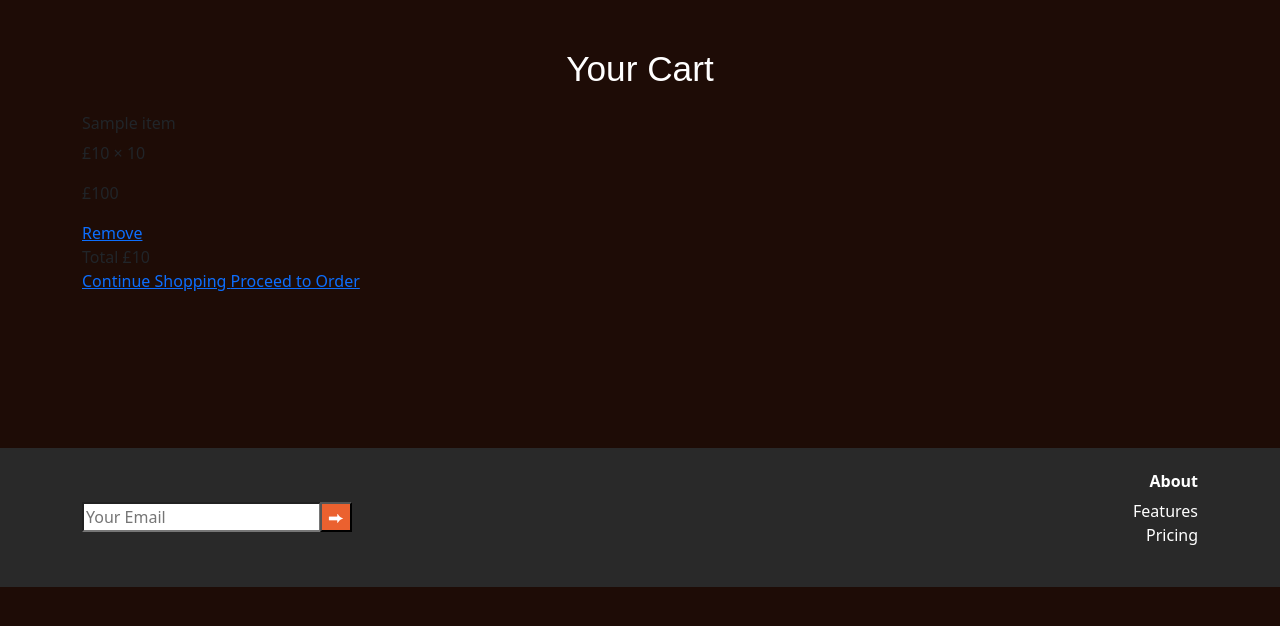
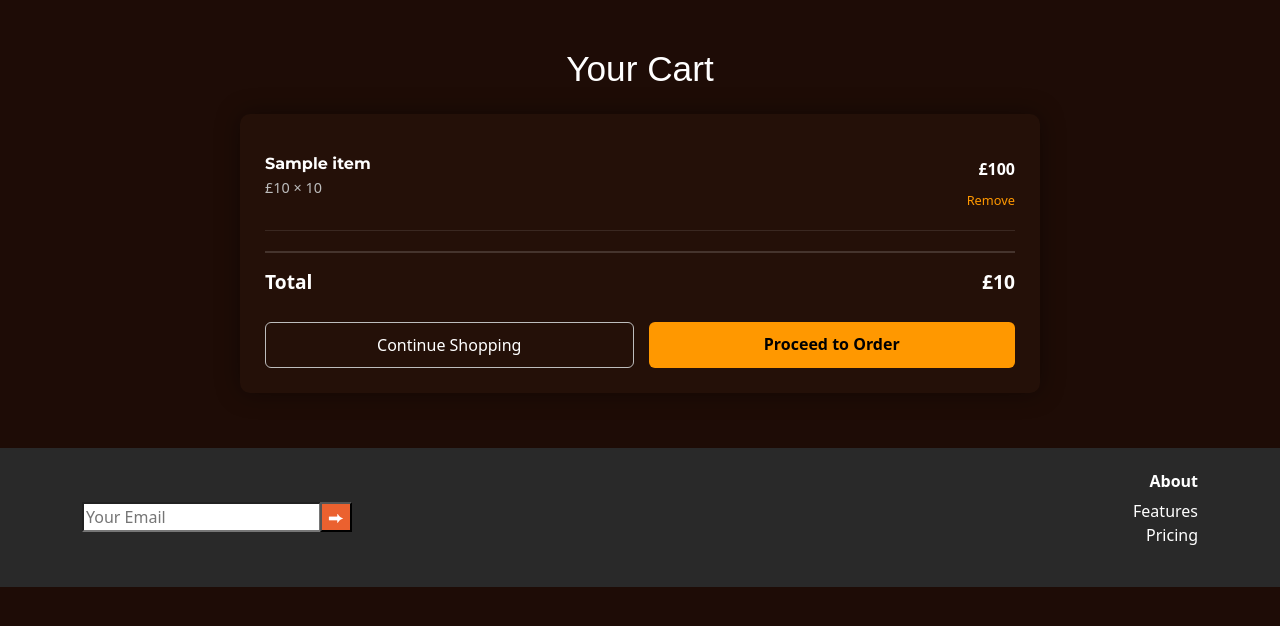
Before and after one commit to African-wild-wood-creation/African-wild-wood-creation, a Flask app: template templates/cart.html in a window 1280 px wide. Shown: the part 85-711 px from the top of the page. Run offline with Flask 3, Linux system fonts and the light colour scheme; the template is opened without the code that fills it: most values are stand-ins (such as "Sample title", 1, 10 or a date in 2020); some web fonts are replaced.

Commit message:
style cart.html

```diff
--- a/static/css/style.css
+++ b/static/css/style.css
@@ -282,6 +282,137 @@ footer{
     /* placeholder */
 }
 
+/* ================= CART PAGE ================= */
+
+.cart-wrapper {
+    max-width: 800px;
+    margin: 0 auto;
+    background-color: #241008;
+    border-radius: 10px;
+    padding: 25px;
+    box-shadow: 0 0 25px rgba(0,0,0,0.4);
+}
+
+/* Individual cart item */
+.cart-item {
+    display: flex;
+    justify-content: space-between;
+    align-items: center;
+    padding: 15px 0;
+    border-bottom: 1px solid rgba(255,255,255,0.1);
+}
+
+.cart-item:last-child {
+    border-bottom: none;
+}
+
+.cart-item-name {
+    font-family: 'Montserrat', sans-serif;
+    font-weight: 600;
+    color: #fff;
+    margin-bottom: 4px;
+}
+
+.cart-item-price {
+    font-size: 0.9rem;
+    color: #bdbdbd;
+}
+
+/* Right side */
+.cart-item-right {
+    text-align: right;
+}
+
+.cart-item-subtotal {
+    font-weight: 600;
+    color: #fff;
+    margin-bottom: 6px;
+}
+
+/* Remove button */
+.cart-remove-btn {
+    font-size: 0.8rem;
+    color: #ff9800;
+    text-decoration: none;
+}
+
+.cart-remove-btn:hover {
+    color: #e68900;
+    text-decoration: underline;
+}
+
+/* Total */
+.cart-total-box {
+    display: flex;
+    justify-content: space-between;
+    margin-top: 20px;
+    padding-top: 15px;
+    border-top: 2px solid rgba(255,255,255,0.15);
+    font-size: 1.2rem;
+    font-weight: 600;
+    color: #fff;
+}
+
+/* Actions */
+.cart-actions {
+    display: flex;
+    justify-content: space-between;
+    margin-top: 25px;
+    gap: 15px;
+}
+
+.cart-primary-btn {
+    background-color: #ff9800;
+    color: #000;
+    padding: 10px 18px;
+    border-radius: 6px;
+    font-weight: 600;
+    text-decoration: none;
+    text-align: center;
+    flex: 1;
+}
+
+.cart-primary-btn:hover {
+    background-color: #e68900;
+    color: #000;
+}
+
+.cart-secondary-btn {
+    background-color: transparent;
+    color: #fff;
+    padding: 10px 18px;
+    border-radius: 6px;
+    border: 1px solid #bdbdbd;
+    text-decoration: none;
+    text-align: center;
+    flex: 1;
+}
+
+.cart-secondary-btn:hover {
+    background-color: #bdbdbd;
+    color: #000;
+}
+
+/* Mobile */
+@media (max-width: 576px) {
+    .cart-item {
+        flex-direction: column;
+        align-items: flex-start;
+        gap: 10px;
+    }
+
+    .cart-item-right {
+        width: 100%;
+        display: flex;
+        justify-content: space-between;
+        align-items: center;
+    }
+
+    .cart-actions {
+        flex-direction: column;
+    }
+}
+
 /* footer header and links styling */
 .footer-right h6 {
   font-weight: bold;
```
